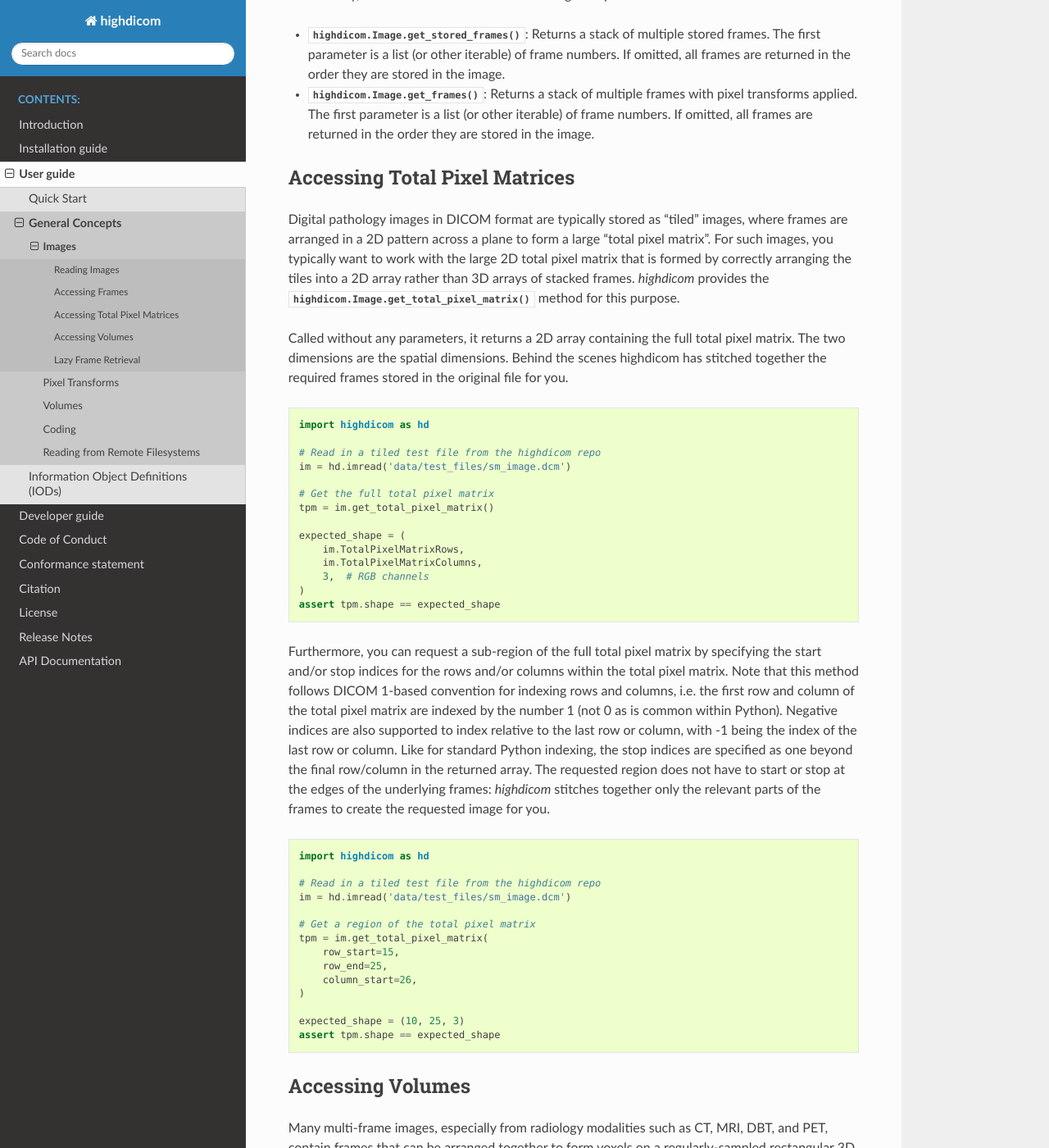
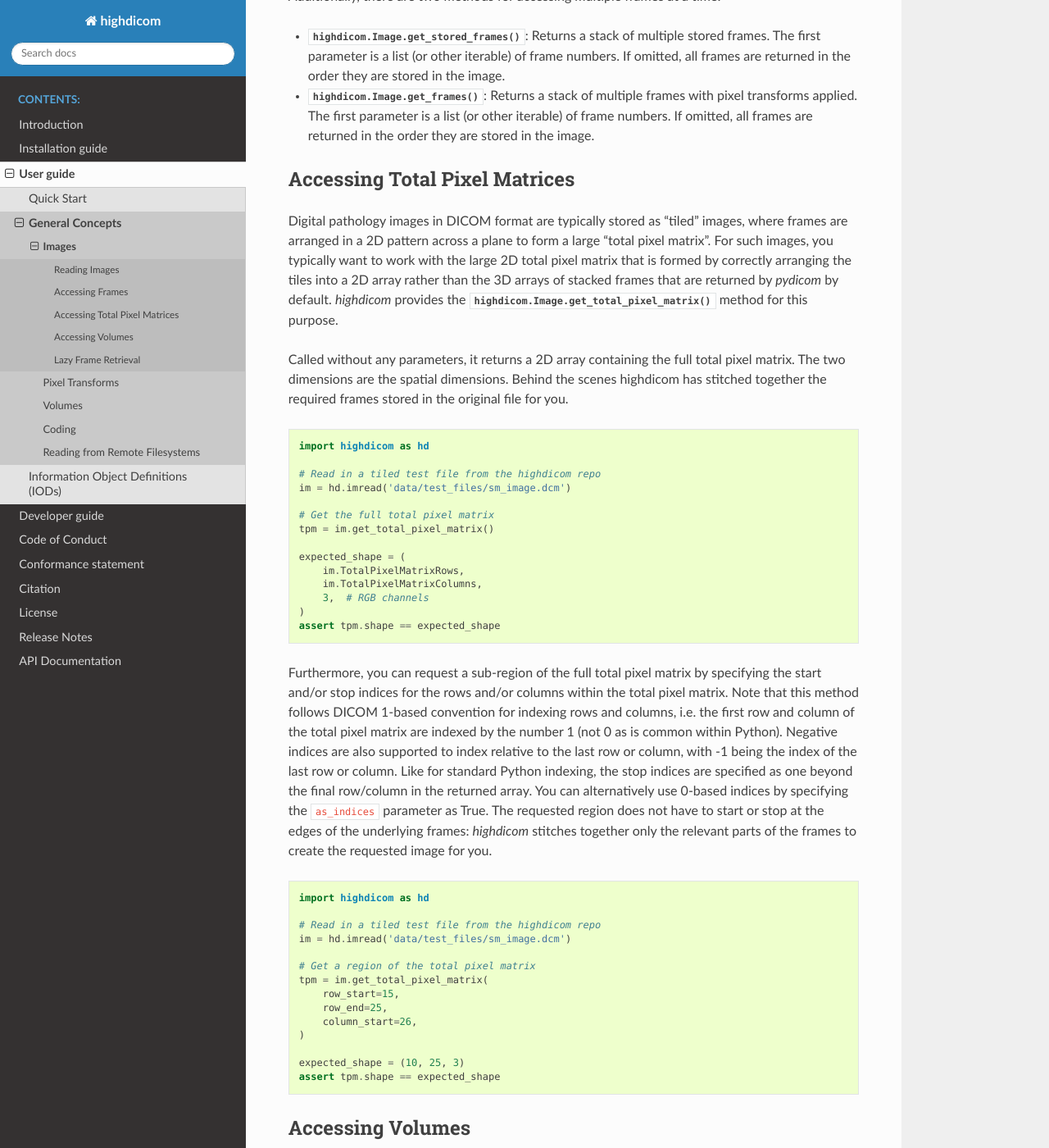
Before and after one commit to ImagingDataCommons/highdicom, a Sphinx documentation site: the page built from docs/image.rst, in a window 1280 px wide and 1400 px high, scrolled down 2386 px. Shown: the whole window at 82% size. Built offline with Sphinx 7.4.7 and the Read the Docs theme 3.1.0, drawn with Linux system fonts in a browser that asks for light colours; some of the changed text lies outside the part shown.

Commit message:
Minor doc tweaks

```diff
--- a/docs/image.rst
+++ b/docs/image.rst
@@ -74,8 +74,8 @@
   (VOI) transform is applied. This should be your default way of accessing
   image frames in most cases, since it will typtically return the pixels as the
   creator of the object intended them to be understood. By default, the
-  returned frames have datatype `numpy.float64`, but this can be controlled
-  using the `dtype` parameter.
+  returned frames have datatype ``numpy.float64``, but this can be controlled
+  using the ``dtype`` parameter.
 
 For all methods, the first parameter ``frame_number`` is an integer giving the
 number of the frame, where the first frame has index 1. This one-based indexing
@@ -142,8 +142,9 @@
 images, where frames are arranged in a 2D pattern across a plane to form a
 large "total pixel matrix". For such images, you typically want to work with
 the large 2D total pixel matrix that is formed by correctly arranging the tiles
-into a 2D array rather than 3D arrays of stacked frames. `highdicom` provides
-the :meth:`highdicom.Image.get_total_pixel_matrix()` method for this purpose.
+into a 2D array rather than the 3D arrays of stacked frames that are returned
+by `pydicom` by default. `highdicom` provides the
+:meth:`highdicom.Image.get_total_pixel_matrix()` method for this purpose.
 
 Called without any parameters, it returns a 2D array containing the full total
 pixel matrix. The two dimensions are the spatial dimensions. Behind the scenes
@@ -175,9 +176,10 @@
 indices are also supported to index relative to the last row or column, with -1
 being the index of the last row or column. Like for standard Python indexing,
 the stop indices are specified as one beyond the final row/column in the
-returned array. The requested region does not have to start or stop
-at the edges of the underlying frames: `highdicom` stitches together only the
-relevant parts of the frames to create the requested image for you.
+returned array. You can alternatively use 0-based indices by specifying the
+``as_indices`` parameter as True. The requested region does not have to start
+or stop at the edges of the underlying frames: `highdicom` stitches together
+only the relevant parts of the frames to create the requested image for you.
 
 .. code-block:: python
 
```
Also changed, not shown: other parts of docs/image.rst (+2 -2 lines), docs/pixel_transforms.rst (+6 -5 lines), docs/remote.rst (+4 -5 lines).
